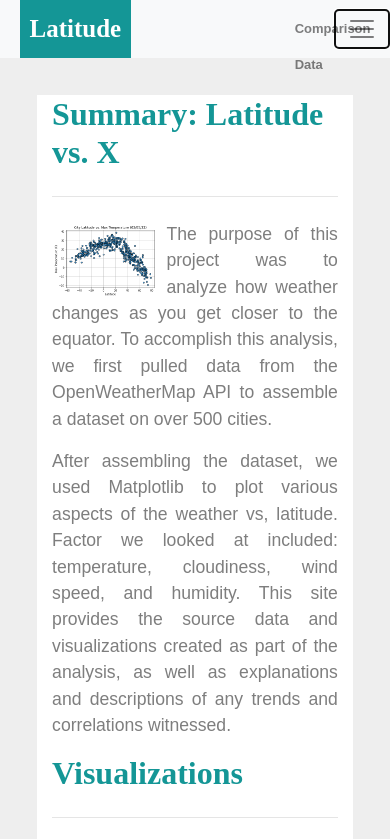
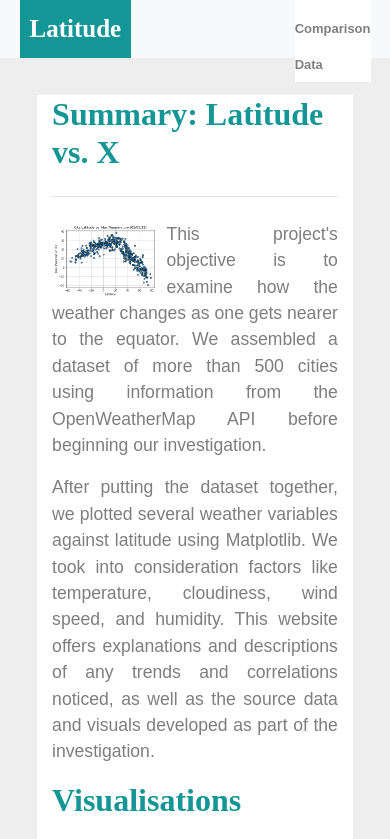
Before and after one commit to sodacarlos/Web-Design-Challenge, a plain HTML site: page index.html in a window 390 px wide. Both pictures are taken after a click on the button "Toggle navigation". Shown: the top 839 px of the page. Drawn offline with nearby package versions, Linux system fonts and the light colour scheme.

Commit message:
Updates.

```diff
--- a/assets/css/style.css
+++ b/assets/css/style.css
@@ -56,11 +56,6 @@ body {
   font-weight: bolder;
 }
 
-@media(max-width: 992px){
-  .navbar-expand-lg{
-  background-color: rgb(20, 150, 150);
-  }
-
 p:not(.intro) {
   text-align: justify;
   color: #7e7e7e;
@@ -111,3 +106,27 @@ div.col-sm-12.col-md-12 p {
     display: block;
   }
 }
+
+@media(max-width: 992px) {
+  .navbar-expand-lg {
+  background-color:  rgb(20, 150, 150);
+  }
+  .navbar {
+    max-height: none;
+    padding: inherit;
+  }
+  .navbar div {
+    margin: inherit;
+    background-color: rgb(255,255,255);
+  }
+  .navbar-brand {
+    padding: 10px;
+  }
+  button{
+    margin-right: 30px;
+  }
+  button:focus {
+    outline: 1px dotted;
+    outline: auto 5px;
+  }
+}
--- a/index.html
+++ b/index.html
@@ -46,11 +46,11 @@
             <h2 class="text-left">Summary: Latitude vs. X</h2>
             <hr class="my-4">
             <img src="assets/images/Fig1.png" alt="Latitude vs Temperature" class="rounded main-image">
-            <p>The purpose of this project was to analyze how weather changes as you get closer to the equator. To accomplish this analysis, we first pulled data from the OpenWeatherMap API to assemble a dataset on over 500 cities.</p>
-            <p>After assembling the dataset, we used Matplotlib to plot various aspects of the weather vs, latitude. Factor we looked at included: temperature, cloudiness, wind speed, and humidity. This site provides the source data and visualizations created as part of the analysis, as well as explanations and descriptions of any trends and correlations witnessed.</p>
+            <p>This project's objective is to examine how the weather changes as one gets nearer to the equator. We assembled a dataset of more than 500 cities using information from the OpenWeatherMap API before beginning our investigation.</p>
+            <p>After putting the dataset together, we plotted several weather variables against latitude using Matplotlib. We took into consideration factors like temperature, cloudiness, wind speed, and humidity. This website offers explanations and descriptions of any trends and correlations noticed, as well as the source data and visuals developed as part of the investigation.</p>
         </div>
          <div class="col-sm-12 col-md-4 col-lg-4" >
-            <h2 class="text-left">Visualizations</h2>
+            <h2 class="text-left">Visualisations</h2>
             <hr class="my-4">
             <a href="visualisations/MaxTemperature.html">
                 <img src="assets/images/Fig1.png" class="rounded float-left thumbnail" alt="Latitude vs Temperature">
```
Also changed, not shown: visualisations/Cloudiness.html (+2 -2 lines), visualisations/Humidity.html (+2 -2 lines), visualisations/MaxTemperature.html (+2 -2 lines), visualisations/WindSpeed.html (+2 -2 lines).
